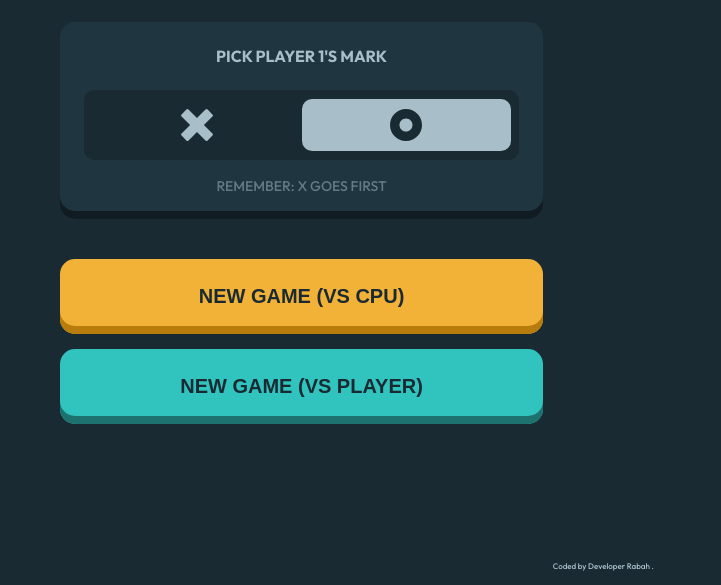
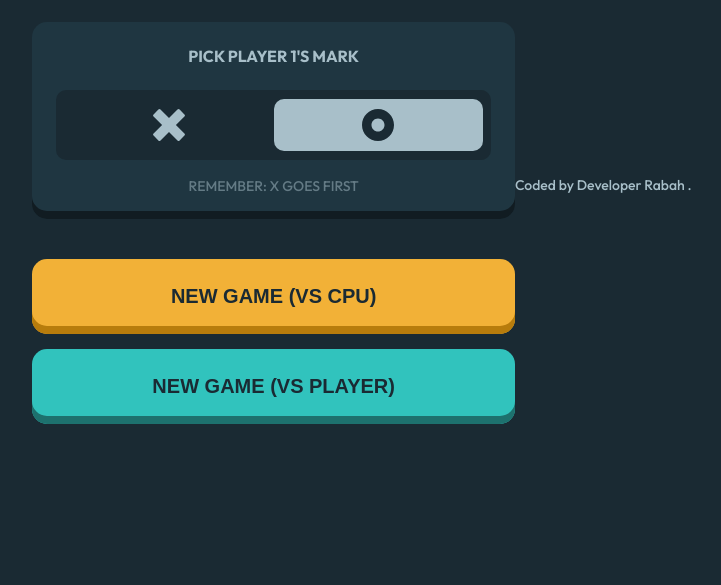
Before and after one commit to DevloperRabah/Tictactoe, a website: page index.html in a window 1280 px wide. Shown: the part 215-800 px from the top of the page, without its empty margins (278-999 px from the left). Drawn offline with Linux system fonts and the light colour scheme.

Commit message:
style.css

```diff
--- a/assets/styles/style.css
+++ b/assets/styles/style.css
@@ -311,15 +311,3 @@ body {
         height: 2.8rem; } }
   .modal__buttons {
     margin-top: 3rem; }
-/* Attribution */
-.attribution {
-    font-size: 0.8rem;
-    align-self: flex-end;
-    text-align: center;
-    background-color: var(--Dark-Grayish-Blue);
-    padding: 10px;
-    color: var(--Light-Cyan);
-}
-.attribution a {
-    color: var(--Neon-Green);
-}
```
